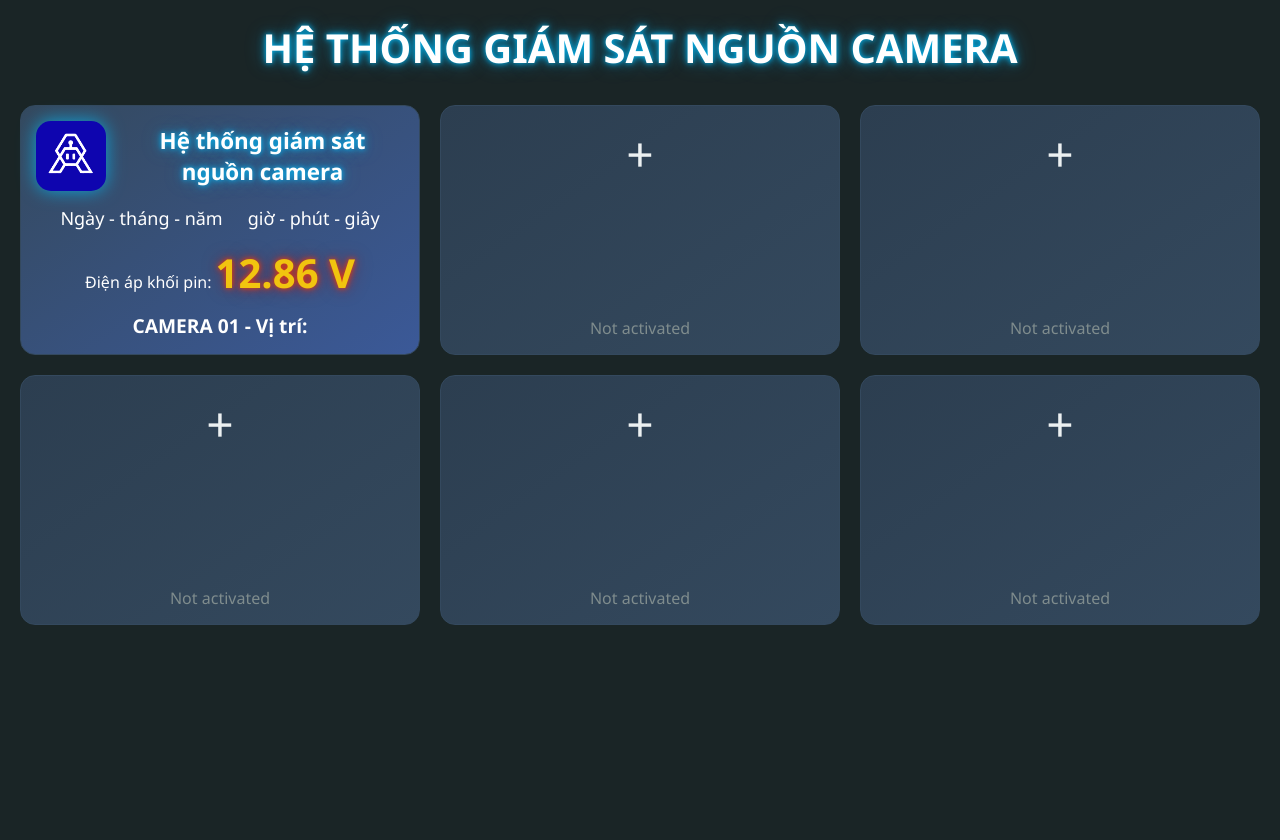
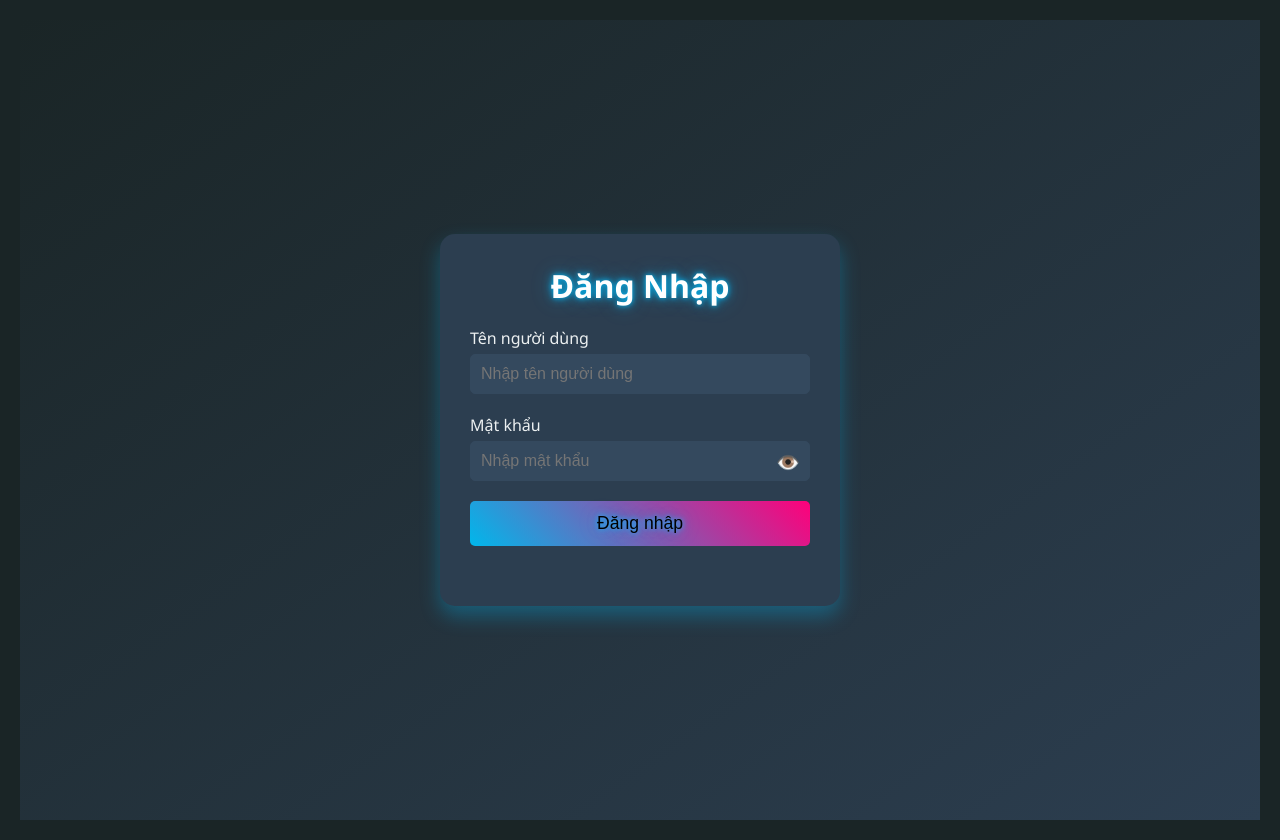
Before and after one commit to truyentaidienmientay1/Kiem_tra_nguon_camera, a plain HTML site: page index.html in a window 1280 px wide. Before the commit the page ends 800 px from the top, so only its background shows below. Drawn offline with Linux system fonts and the light colour scheme; no server answers.

Commit message:
Add files via upload

```diff
--- a/index.html
+++ b/index.html
@@ -12,6 +12,30 @@
     <script src="https://www.gstatic.com/firebasejs/9.6.1/firebase-analytics-compat.js"></script>
 </head>
 <body>
+    <!-- BỔ SUNG: Giao diện đăng nhập -->
+    <div class="login-container" id="loginContainer">
+        <div class="login-box">
+            <h2 class="neon-glow">Đăng Nhập</h2>
+            <form id="loginForm">
+                <div class="input-group">
+                    <label for="username">Tên người dùng</label>
+                    <input type="text" id="username" placeholder="Nhập tên người dùng" required>
+                </div>
+                <div class="input-group">
+                    <label for="password">Mật khẩu</label>
+                    <div class="password-container">
+                        <input type="password" id="password" placeholder="Nhập mật khẩu" required>
+                        <span class="toggle-password" id="togglePassword">👁️</span>
+                    </div>
+                </div>
+                <button type="submit" class="login-btn neon-glow">Đăng nhập</button>
+                <p id="errorMessage" class="error-message"></p>
+            </form>
+        </div>
+    </div>
+
+    <!-- SỬA ĐỔI: Bọc giao diện chính trong div main-content -->
+    <div class="main-content" id="mainContent" style="display: none;">
         <h1 class="main-title neon-glow">HỆ THỐNG GIÁM SÁT NGUỒN CAMERA</h1>
         <div class="container">
             <!-- Camera 01 -->
@@ -21,10 +45,11 @@
                     <h2 class="neon-glow">Hệ thống giám sát nguồn camera</h2>
                 </div>
                 <div class="datetime-container">
-                <p class="date gradient-text" style="font-size: 18px;">Ngày - tháng - năm</p>
-                <p class="time gradient-text" style="font-size: 18px;">giờ - phút - giây</p>
+                    <p class="date gradient-text">Ngày - tháng - năm</p>
+                    <p class="time gradient-text">giờ - phút - giây</p>
                 </div>
-            <p>Điện áp khối pin: <span id="batteryVoltage" class="voltage neon-glow2">12.86 V</span></p>
+                <p>Điện áp khối pin: <span id="batteryVoltage" class="voltage neon-glow">12.86 V</span></p>
+                <p>Sạc đầy = 14.6 V - Cạn = 10.8 V</p>
                 <p class="camera-id">CAMERA 01 - Vị trí: </p>
             </div>
 
@@ -52,6 +77,7 @@
                 <p class="not-activated">Not activated</p>
             </div>
         </div>
+    </div>
 
     <!-- Load JavaScript -->
     <script src="script.js"></script>
--- a/script.js
+++ b/script.js
@@ -1,3 +1,38 @@
+// BỔ SUNG: Xử lý đăng nhập
+document.getElementById("loginForm").addEventListener("submit", function(event) {
+    event.preventDefault();
+
+    const username = document.getElementById("username").value;
+    const password = document.getElementById("password").value;
+    const errorMessage = document.getElementById("errorMessage");
+
+    // Giả lập kiểm tra đăng nhập (có thể thay bằng Firebase Auth)
+    if (username === "admin" && password === "1234567890") {
+        // Ẩn giao diện đăng nhập, hiện giao diện chính
+        document.getElementById("loginContainer").style.display = "none";
+        document.getElementById("mainContent").style.display = "block";
+        errorMessage.textContent = "";
+        // Khởi tạo Firebase sau khi đăng nhập thành công
+        initializeFirebase();
+    } else {
+        errorMessage.textContent = "Tên người dùng hoặc mật khẩu không đúng!";
+    }
+});
+
+// BỔ SUNG: Xử lý ẩn/hiện mật khẩu
+document.getElementById("togglePassword").addEventListener("click", function() {
+    const passwordInput = document.getElementById("password");
+    const toggleIcon = this;
+
+    if (passwordInput.type === "password") {
+        passwordInput.type = "text";
+        toggleIcon.textContent = "🙈"; // Biểu tượng khi hiển thị mật khẩu
+    } else {
+        passwordInput.type = "password";
+        toggleIcon.textContent = "👁️"; // Biểu tượng khi ẩn mật khẩu
+    }
+});
+
 // Firebase configuration
 const firebaseConfig = {
     apiKey: "AIzaSyDFYfD6yXOI2AXciNgeBtit815IaANvFmc",
--- a/styles.css
+++ b/styles.css
@@ -201,3 +201,127 @@ body {
     from { opacity: 0; transform: translateY(-20px); }
     to { opacity: 1; transform: translateY(0); }
 }
+
+/* Login Container */
+.login-container {
+    display: flex;
+    justify-content: center;
+    align-items: center;
+    height: 100vh;
+    background: linear-gradient(145deg, #1a2526, #2c3e50);
+    animation: fadeIn 1s ease-in-out;
+}
+
+.login-box {
+    background: #2c3e50;
+    border-radius: 15px;
+    padding: 30px;
+    width: 100%;
+    max-width: 400px;
+    box-shadow: 0 10px 20px rgba(0, 191, 255, 0.3);
+    text-align: center;
+}
+
+.login-box h2 {
+    font-size: 2rem;
+    margin-bottom: 20px;
+}
+
+.input-group {
+    margin-bottom: 20px;
+    text-align: left;
+}
+
+.input-group label {
+    display: block;
+    font-size: 1rem;
+    margin-bottom: 5px;
+    color: #ecf0f1;
+}
+
+.input-group input {
+    width: 100%;
+    padding: 10px;
+    border: 1px solid #34495e;
+    border-radius: 5px;
+    background: #34495e;
+    color: #fff;
+    font-size: 1rem;
+    transition: border-color 0.3s ease;
+}
+
+.input-group input:focus {
+    outline: none;
+    border-color: #00b7eb;
+    box-shadow: 0 0 5px rgba(0, 191, 255, 0.5);
+}
+
+.login-btn {
+    background: linear-gradient(45deg, #00b7eb, #ff007a);
+    border: none;
+    padding: 12px 20px;
+    width: 100%;
+    border-radius: 5px;
+    font-size: 1.1rem;
+    cursor: pointer;
+    transition: transform 0.3s ease, box-shadow 0.3s ease;
+}
+
+.login-btn:hover {
+    transform: translateY(-2px);
+    box-shadow: 0 5px 15px rgba(0, 191, 255, 0.5);
+}
+
+.error-message {
+    color: #ff007a;
+    font-size: 0.9rem;
+    margin-top: 10px;
+    min-height: 20px;
+}
+
+/* Responsive Login */
+@media (max-width: 480px) {
+    .login-box {
+        padding: 20px;
+        max-width: 90%;
+    }
+
+    .login-box h2 {
+        font-size: 1.5rem;
+    }
+
+    .input-group input {
+        padding: 8px;
+    }
+
+    .login-btn {
+        padding: 10px;
+        font-size: 1rem;
+    }
+}
+
+/* Password Container */
+.password-container {
+    position: relative;
+    width: 100%;
+}
+
+.password-container input {
+    width: 100%;
+    padding-right: 40px; /* Để chừa chỗ cho biểu tượng con mắt */
+}
+
+.toggle-password {
+    position: absolute;
+    right: 10px;
+    top: 50%;
+    transform: translateY(-50%);
+    cursor: pointer;
+    font-size: 1.2rem;
+    color: #ecf0f1;
+    transition: color 0.3s ease;
+}
+
+.toggle-password:hover {
+    color: #00b7eb;
+}
```
Lines whose indentation alone changed are shown as unchanged.
